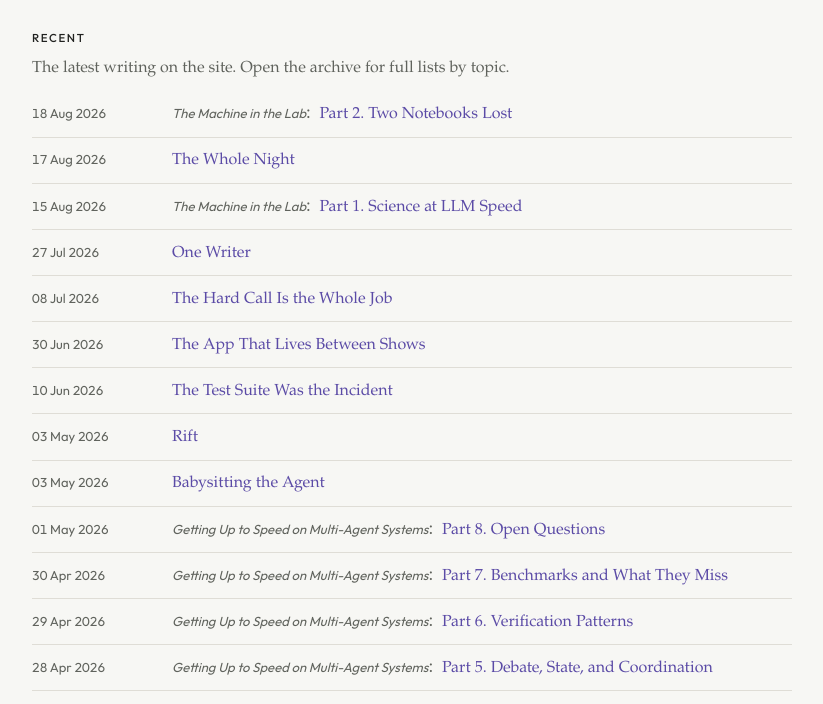
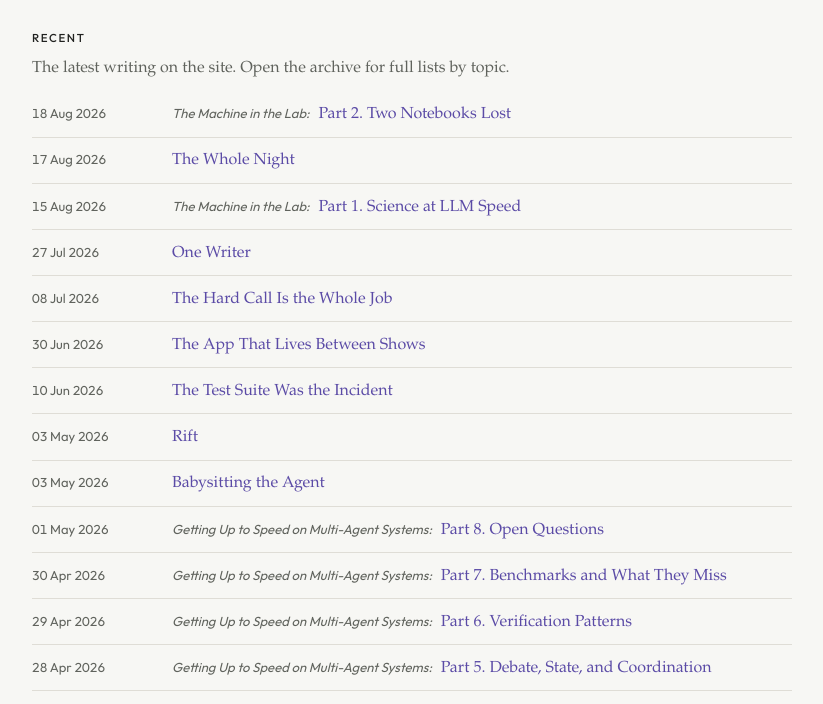
Before and after one commit to cmeiklejohn/cmeiklejohn.github.io, a Jekyll site: the page built from index.html, in a window 1280 px wide. Shown: the part 248-952 px from the top of the page, without its empty margins (228-1051 px from the left). Built offline with Jekyll 4.4.1, drawn with Linux system fonts in a browser that asks for light colours; some of the changed text lies outside the part shown.

Commit message:
Match homepage series colon styling (#102)

```diff
--- a/css/main.css
+++ b/css/main.css
@@ -479,17 +479,13 @@
   font-weight: 400;
   color: var(--fg-muted);
   text-decoration: none;
+  margin-right: 0.25rem;
 }
 
 .home-post-series:hover {
   color: var(--link-hover);
   text-decoration: underline;
   text-underline-offset: 3px;
-}
-
-.home-post-series-sep {
-  color: var(--fg-muted);
-  margin-right: 0.25rem;
 }
 
 @media (max-width: 520px) {
--- a/index.html
+++ b/index.html
@@ -46,7 +46,7 @@
                 {% capture series_title_prefix %}{{ series_meta.title }}, {% endcapture %}
                 {% assign display_title = post.title | remove_first: series_title_prefix %}
               {% endif %}
-              <a class="home-post-series" href="{{ series_meta.landing_url }}">{{ series_meta.title }}</a><span class="home-post-series-sep" aria-hidden="true">:</span>
+              <a class="home-post-series" href="{{ series_meta.landing_url }}">{{ series_meta.title }}:</a>
             {% endif %}
             <a class="home-post-link" href="{{ post.url }}">{{ display_title }}</a>
           </span>
```
